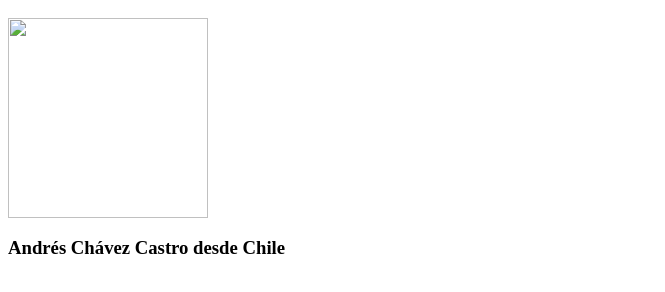
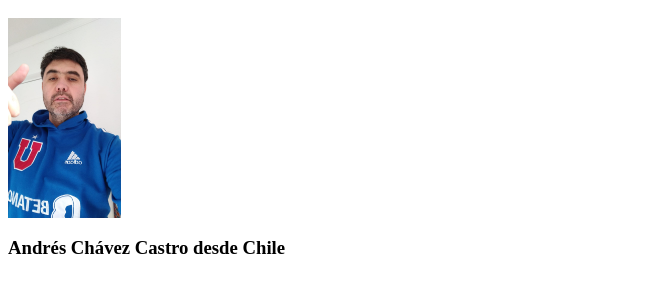
Before and after one commit to andreschavezcastro/andres.github.io, a plain HTML site: page index.html in a window 1280 px wide. Shown: the part 48-340 px from the top of the page, without its empty margins (0-665 px from the left). Drawn offline with Linux system fonts and the light colour scheme.

Commit message:
Update index.html

```diff
--- a/index.html
+++ b/index.html
@@ -1,7 +1,7 @@
 <html>
 <h1>Hola Compañeros MIT "Cloud & DevOps " </h1>
 <div>
-    <img src="imgac.jpg" height="200">
+    <img src="imgac.jpeg" height="200">
         <h3>Andrés Chávez Castro desde Chile</h3>
 </div>
 </html>
```
